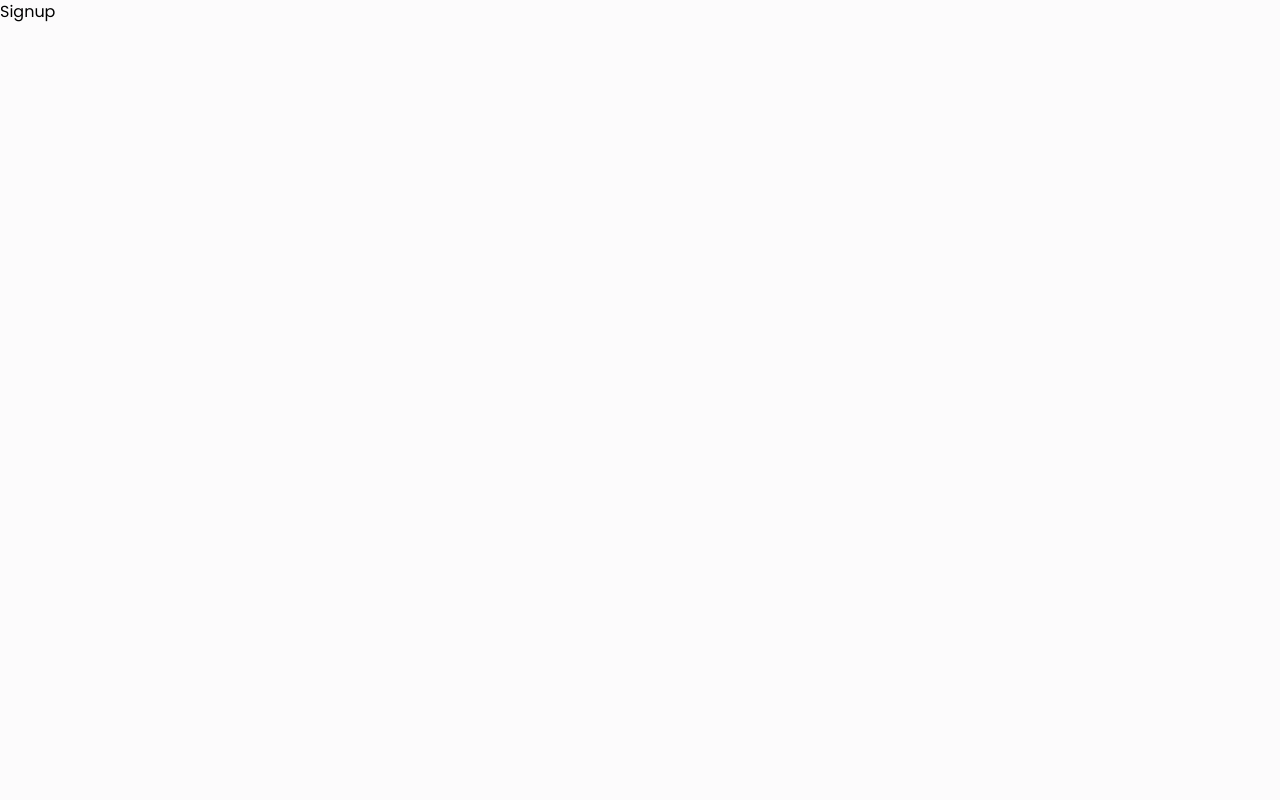
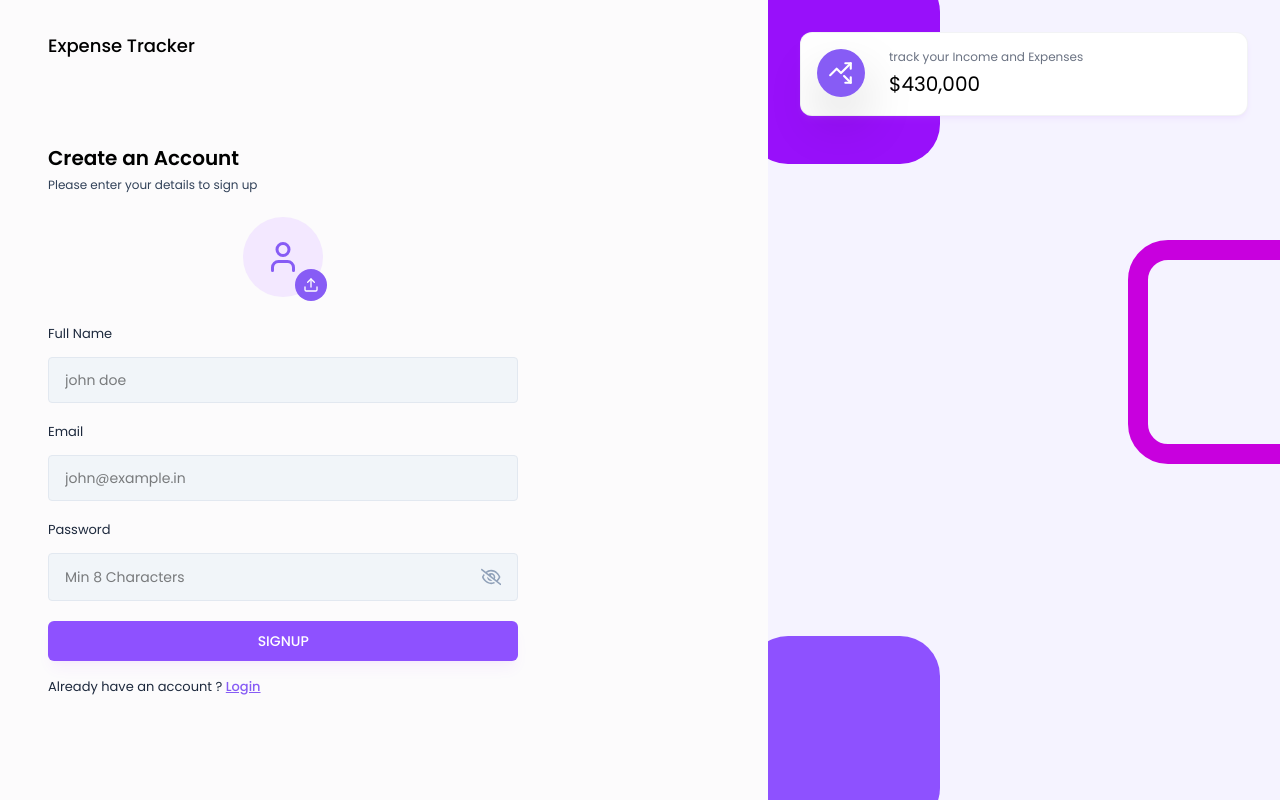
Before and after one commit to AnshYadav2412/expense-tracker, a React (Vite) app in the folder frontend/: page /signup in a window 1280 px wide. Built offline with nearby package versions, Linux system fonts and the light colour scheme; the HTML template or start-up script is replaced by a standard one.

Commit message:
Signup and Login pages design and Functionality Implemented

```diff
--- /dev/null
+++ b/frontend/src/components/inputs/Input.jsx
@@ -0,0 +1,45 @@
+import React, { useState } from "react";
+import { FaRegEye, FaRegEyeSlash } from "react-icons/fa6";
+
+const Input = ({ value, onChange, label, placeholder, type }) => {
+  const [showPassword, setShowPassword] = useState(false);
+  const toggleShowPassword = () => {
+    setShowPassword(!showPassword);
+  };
+  return (
+    <div>
+      <label className="text-[13px] text-slate-800">{label}</label>
+      <div className="input-box">
+        <input
+          type={
+            type == "password" ? (showPassword ? "text" : "password") : type
+          }
+          value={value}
+          onChange={(e) => onChange(e)}
+          placeholder={placeholder}
+          className="w-full bg-transparent outline-none"
+        />
+
+        {type === "password" && (
+          <>
+            {showPassword ? (
+              <FaRegEye
+                size={22}
+                className="text-primary cursor-pointer"
+                onClick={() => toggleShowPassword()}
+              />
+            ) : (
+              <FaRegEyeSlash
+                size={22}
+                className="text-slate-400 cursor-pointer"
+                onClick={() => toggleShowPassword()}
+              />
+            )}
+          </>
+        )}
+      </div>
+    </div>
+  );
+};
+
+export default Input;
--- /dev/null
+++ b/frontend/src/components/inputs/ProfilePicSelector.jsx
@@ -0,0 +1,67 @@
+import React, { useRef, useState } from "react";
+import { LuUser, LuUpload, LuTrash } from "react-icons/lu";
+
+const ProfilePicSelector = ({ image, setImage }) => {
+  const inputRef = useRef(null);
+  const [previewUrl, setPreviewUrl] = useState(null);
+
+  const handleImageChange = (e) => {
+    const file = e.target.files[0];
+
+    if (file) {
+      setImage(file);
+      const preview = URL.createObjectURL(file);
+      setPreviewUrl(preview);
+    }
+  };
+
+  const handleRemoveImage = () => {
+    setImage(null);
+    setPreviewUrl(null);
+  };
+
+  const onChooseFile = () => {
+    inputRef.current.click();
+  };
+  return (
+    <div className="flex justify-center mb-6">
+      <input
+        type="file"
+        accept="image/*"
+        ref={inputRef}
+        onChange={handleImageChange}
+        className="hidden"
+      />
+
+      {!image ? (
+        <div className="w-20 h-20 flex items-center justify-center bg-purple-100 rounded-full relative">
+          <LuUser className="text-primary text-4xl" />
+          <button
+            type="button"
+            className="w-8 h-8 flex items-center justify-center bg-primary text-white rounded-full absolute -bottom-1 -right-1"
+            onClick={onChooseFile}
+          >
+            <LuUpload />
+          </button>
+        </div>
+      ) : (
+        <div className="relative">
+          <img
+            src={previewUrl}
+            alt="profile pic"
+            className="w-20 h-20 rounded-full object-cover"
+          />
+          <button
+            type="button"
+            className="w-8 h-8 flex items-center justify-center bg-red-500 rounded-full text-white absolute -bottom-1 -right-1"
+            onClick={handleRemoveImage}
+          >
+            <LuTrash />
+          </button>
+        </div>
+      )}
+    </div>
+  );
+};
+
+export default ProfilePicSelector;
--- /dev/null
+++ b/frontend/src/components/layouts/AuthLayout.jsx
@@ -0,0 +1,46 @@
+import React from "react";
+import { LuTrendingUpDown } from "react-icons/lu";
+
+const AuthLayout = ({ children }) => {
+  return (
+    <div className="flex">
+      <div className="w-screen h-screen md:w-[60vw] px-12 pt-8 pb-12">
+        <h2 className="text-lg font-medium text-black">Expense Tracker</h2>
+        {children}
+      </div>
+
+      <div className="hidden md:block w-[40vw] h-screen bg-violet-50 bg-cover bg-no-repeat bg-center overflow-hidden p-8 relative ">
+        <div className="w-48 h-48 bg-purple-600 rounded-[40px] absolute -top-7 -left-5" />
+        <div className="w-48 h-56 rounded-[40px] border-20 border-fuchsia-600 absolute top-[30%] -right-10" />
+        <div className="w-48 h-48 bg-violet-500 -bottom-7 -left-5 rounded-[40px] absolute" />
+
+        <div className="grid grid-cols-1 z-20">
+          <StatsInfoCard
+            icon={<LuTrendingUpDown />}
+            label="track your Income and Expenses"
+            value="430,000"
+            color="bg-primary"
+          />
+        </div>
+      </div>
+    </div>
+  );
+};
+
+export default AuthLayout;
+
+const StatsInfoCard = ({ icon, label, value, color }) => {
+  return (
+    <div className="flex gap-6 bg-white p-4 rounded-xl shadow-md shadow-purple-400/10 border border-gray-200/50 z-10">
+      <div
+        className={`w-12 h-12 flex items-center justify-center text-[26px] text-white ${color} rounded-full drop-shadow-2xl`}
+      >
+        {icon}
+      </div>
+      <div>
+        <h6 className="text-xs text-gray-500 mb-1">{label}</h6>
+        <span className="text-[20px]">${value}</span>
+      </div>
+    </div>
+  );
+};
--- a/frontend/src/index.css
+++ b/frontend/src/index.css
@@ -17,3 +17,11 @@
     overflow-x: hidden;
   }
 }
+
+.input-box {
+  @apply w-full flex justify-between gap-3 text-sm text-black bg-slate-100 rounded px-4 py-3 mb-4 mt-3 border border-slate-200 outline-none;
+}
+
+.btn-primary {
+  @apply w-full text-sm font-medium text-white bg-violet-500 shadow-lg shadow-purple-600/5 p-2.5 rounded-md my-1 hover:bg-purple-600/15 hover:text-purple-600 cursor-pointer;
+}
--- a/frontend/src/pages/auth/Login.jsx
+++ b/frontend/src/pages/auth/Login.jsx
@@ -1,7 +1,68 @@
-import React from "react";
+import React, { useState } from "react";
+import AuthLayout from "../../components/layouts/AuthLayout";
+import { Link, useNavigate } from "react-router-dom";
+import Input from "../../components/inputs/Input";
+import { validateEmail } from "../../utils/helper";
 
 const Login = () => {
-  return <div>Login</div>;
+  const [email, setEmail] = useState("");
+  const [password, setPassword] = useState("");
+  const [error, setError] = useState(null);
+
+  const navigate = useNavigate();
+  const handleLogin = (e) => {
+    e.preventDefault();
+
+    if (!validateEmail(email)) {
+      setError("Please enter a valid Email Address.");
+      return;
+    }
+
+    if (!password) {
+      setError("Please enter a valid Password");
+      return;
+    }
+
+    setError("");
+  };
+  return (
+    <AuthLayout>
+      <div className="lg:w-[70%] h-3/4 md:h-full flex flex-col justify-center">
+        <h3 className="text-xl font-semibold text-black">Welcome Back</h3>
+        <p className="text-xs text-slate-700 mt-1.25 mb-6">
+          Please enter your details to log in
+        </p>
+
+        <form action="" onSubmit={handleLogin}>
+          <Input
+            value={email}
+            onChange={(e) => setEmail(e.target.value)}
+            label="Email"
+            placeholder="john@example.in"
+            type="text"
+          />
+          <Input
+            value={password}
+            onChange={(e) => setPassword(e.target.value)}
+            label="Password"
+            placeholder="Min 8 Characters"
+            type="password"
+          />
+          {error && <p className="text-red-500 text-xs pb-2.5">{error}</p>}
+
+          <button type="submit" className="btn-primary">
+            LOGIN
+          </button>
+          <p className="text-[13px] text-slate-800 mt-3">
+            Don't have an account ?{" "}
+            <Link className="font-medium text-primary underline" to="/signup">
+              SignUp
+            </Link>
+          </p>
+        </form>
+      </div>
+    </AuthLayout>
+  );
 };
 
 export default Login;
--- a/frontend/src/pages/auth/Signup.jsx
+++ b/frontend/src/pages/auth/Signup.jsx
@@ -1,7 +1,86 @@
-import React from "react";
+import React, { useState } from "react";
+import AuthLayout from "../../components/layouts/AuthLayout";
+import { Link, useNavigate } from "react-router-dom";
+import Input from "../../components/inputs/Input";
+import { validateEmail } from "../../utils/helper";
+import ProfilePicSelector from "../../components/inputs/ProfilePicSelector";
 
 const Signup = () => {
-  return <div>Signup</div>;
+  const [profilePic, setProfilePic] = useState(null);
+  const [fullName, setFullName] = useState("");
+  const [email, setEmail] = useState("");
+  const [password, setPassword] = useState("");
+  const [error, setError] = useState(null);
+
+  const navigate = useNavigate();
+  const handleSignUp = (e) => {
+    e.preventDefault();
+
+    let profileImageUrl = "";
+
+    if (!fullName) {
+      setError("Please enter your name");
+      return;
+    }
+
+    if (!validateEmail(email)) {
+      setError("Please enter a valid Email Address.");
+      return;
+    }
+
+    if (!password) {
+      setError("Please enter a valid Password");
+      return;
+    }
+
+    setError("");
+  };
+  return (
+    <AuthLayout>
+      <div className="lg:w-[70%] h-3/4 md:h-full flex flex-col justify-center">
+        <h3 className="text-xl font-semibold text-black">Create an Account</h3>
+        <p className="text-xs text-slate-700 mt-1.25 mb-6">
+          Please enter your details to sign up
+        </p>
+
+        <form action="" onSubmit={handleSignUp}>
+          <ProfilePicSelector image={profilePic} setImage={setProfilePic} />
+          <Input
+            value={fullName}
+            onChange={(e) => setFullName(e.target.value)}
+            label="Full Name"
+            placeholder="john doe"
+            type="text"
+          />
+          <Input
+            value={email}
+            onChange={(e) => setEmail(e.target.value)}
+            label="Email"
+            placeholder="john@example.in"
+            type="text"
+          />
+          <Input
+            value={password}
+            onChange={(e) => setPassword(e.target.value)}
+            label="Password"
+            placeholder="Min 8 Characters"
+            type="password"
+          />
+          {error && <p className="text-red-500 text-xs pb-2.5">{error}</p>}
+
+          <button type="submit" className="btn-primary">
+            SIGNUP
+          </button>
+          <p className="text-[13px] text-slate-800 mt-3">
+            Already have an account ?{" "}
+            <Link className="font-medium text-primary underline" to="/login">
+              Login
+            </Link>
+          </p>
+        </form>
+      </div>
+    </AuthLayout>
+  );
 };
 
 export default Signup;
--- a/frontend/src/utils/helper.js
+++ b/frontend/src/utils/helper.js
@@ -0,0 +1,4 @@
+export const validateEmail = (email) => {
+  const regex = /^([^\s@]+@[^\s@]+\.[^\s@]+)$/;
+  return regex.test(email);
+};
```
Also changed, not shown: frontend/src/App.jsx (+1 -7 lines).
